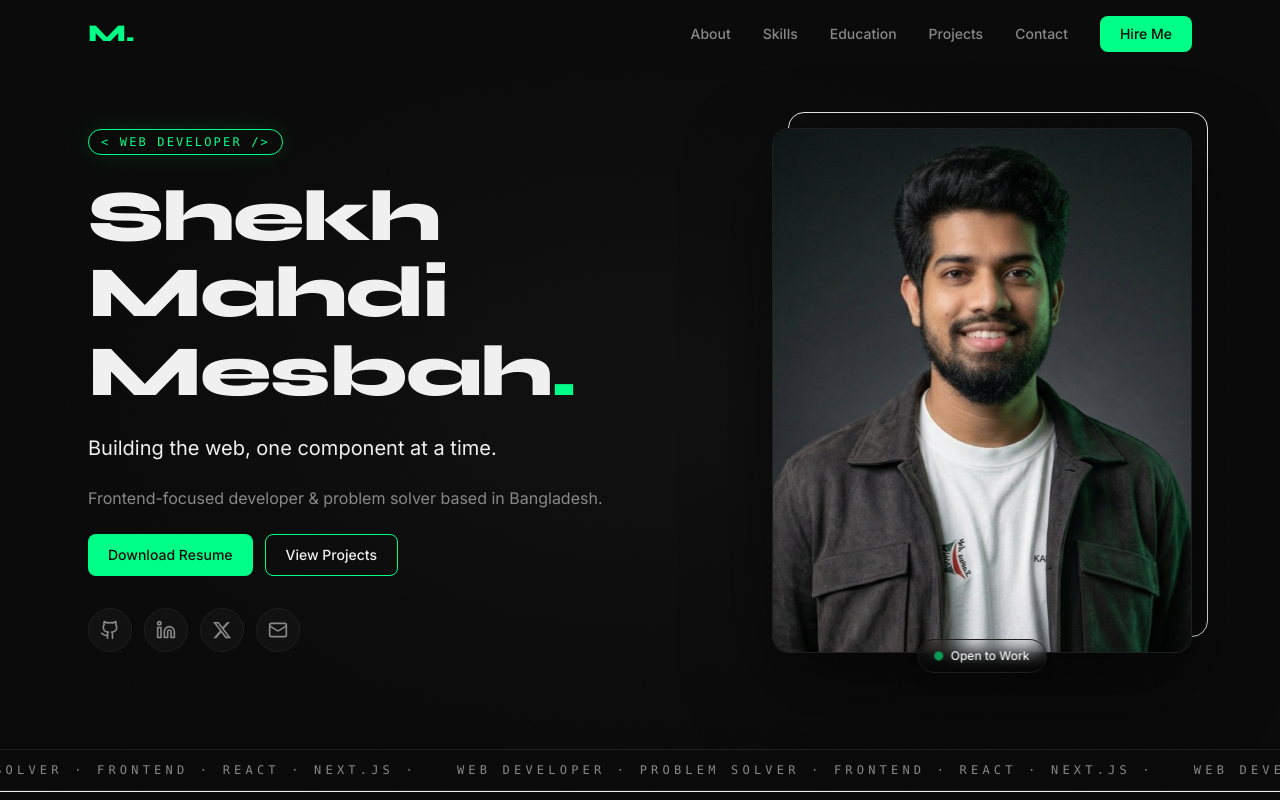
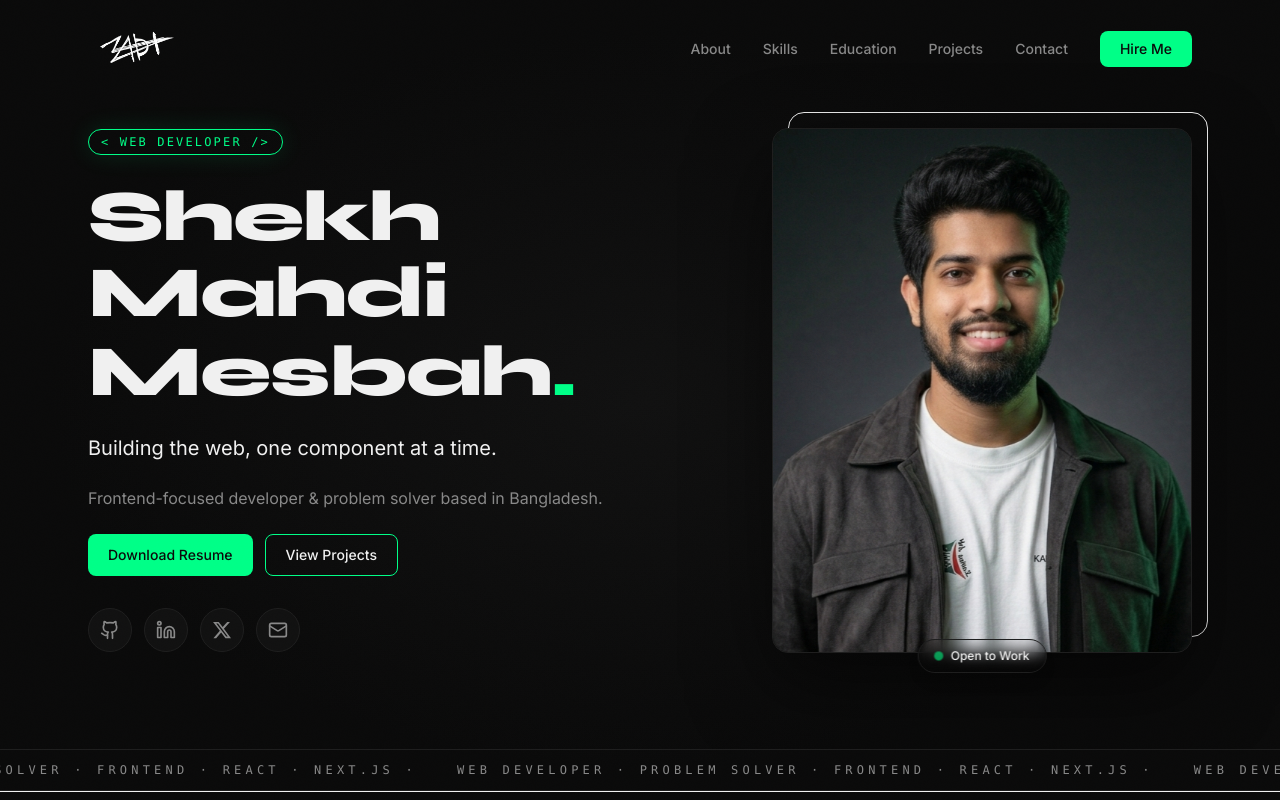
Before and after one commit to shkMahdi/Shekh-Mahdi-Mesbah-Portfolio, a Next.js app: page / in a window 1280 px wide. Shown: the top 800 px of the page. Built offline with nearby package versions, Linux system fonts and the light colour scheme.

Commit message:
added the logo

```diff
--- a/src/components/ui/Navbar.jsx
+++ b/src/components/ui/Navbar.jsx
@@ -7,6 +7,7 @@
 import { Menu, X } from "lucide-react";
 import { useLenisInstance } from "@/context/LenisContext";
 import { Button } from "./Button";
+import Image from "next/image";
 
 const links = [
   { label: "About", id: "about" },
@@ -80,7 +81,8 @@
             onClick={onLogoClick}
             className="font-display text-2xl font-extrabold text-accent focus-ring rounded-md"
           >
-            M.
+            {/* M. */}
+            <Image src="/images/logo.png" alt="logo" width={100} height={100} />
           </Link>
 
           <div className="hidden items-center gap-8 md:flex">
```
Also changed, not shown: public/images/logo.png (added).
